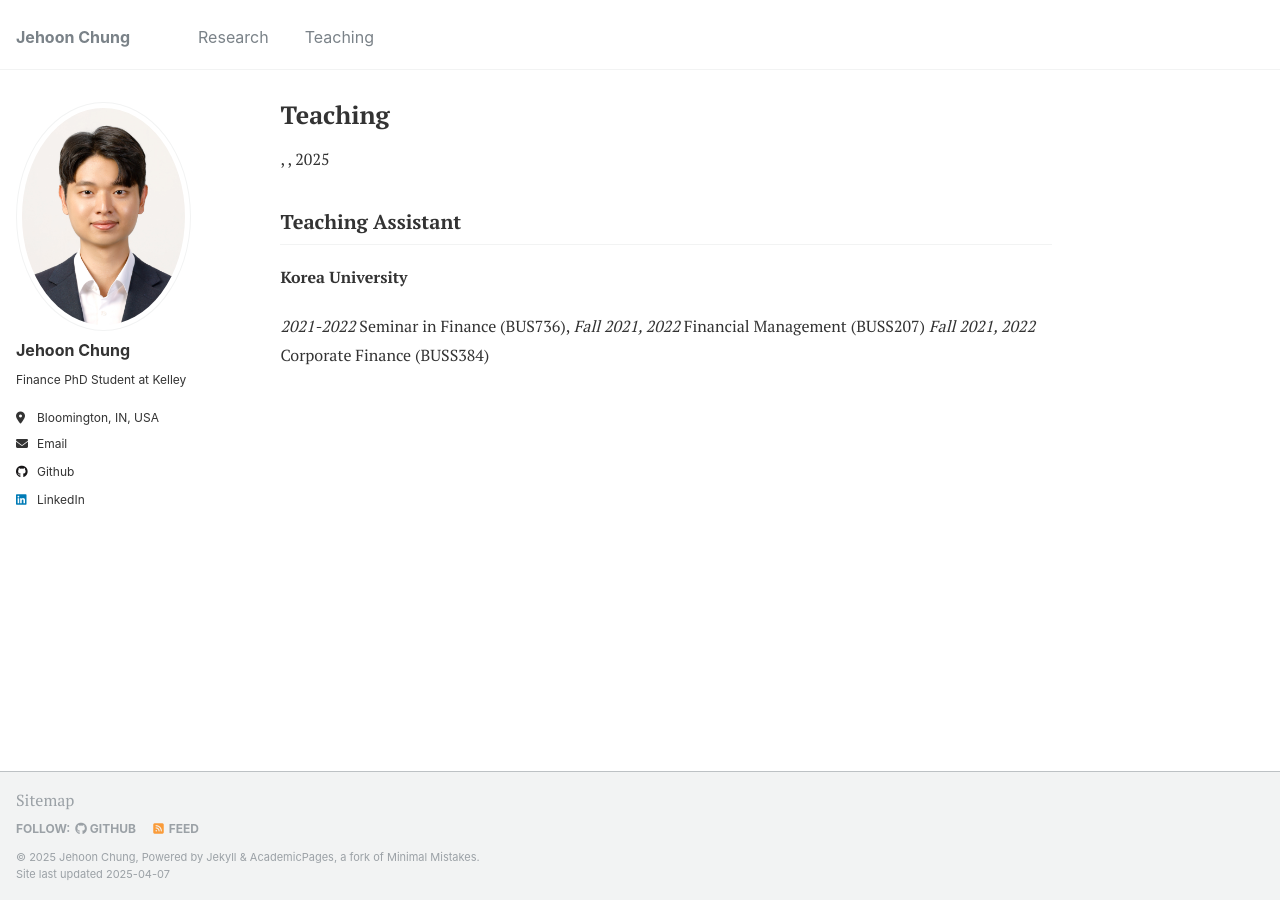
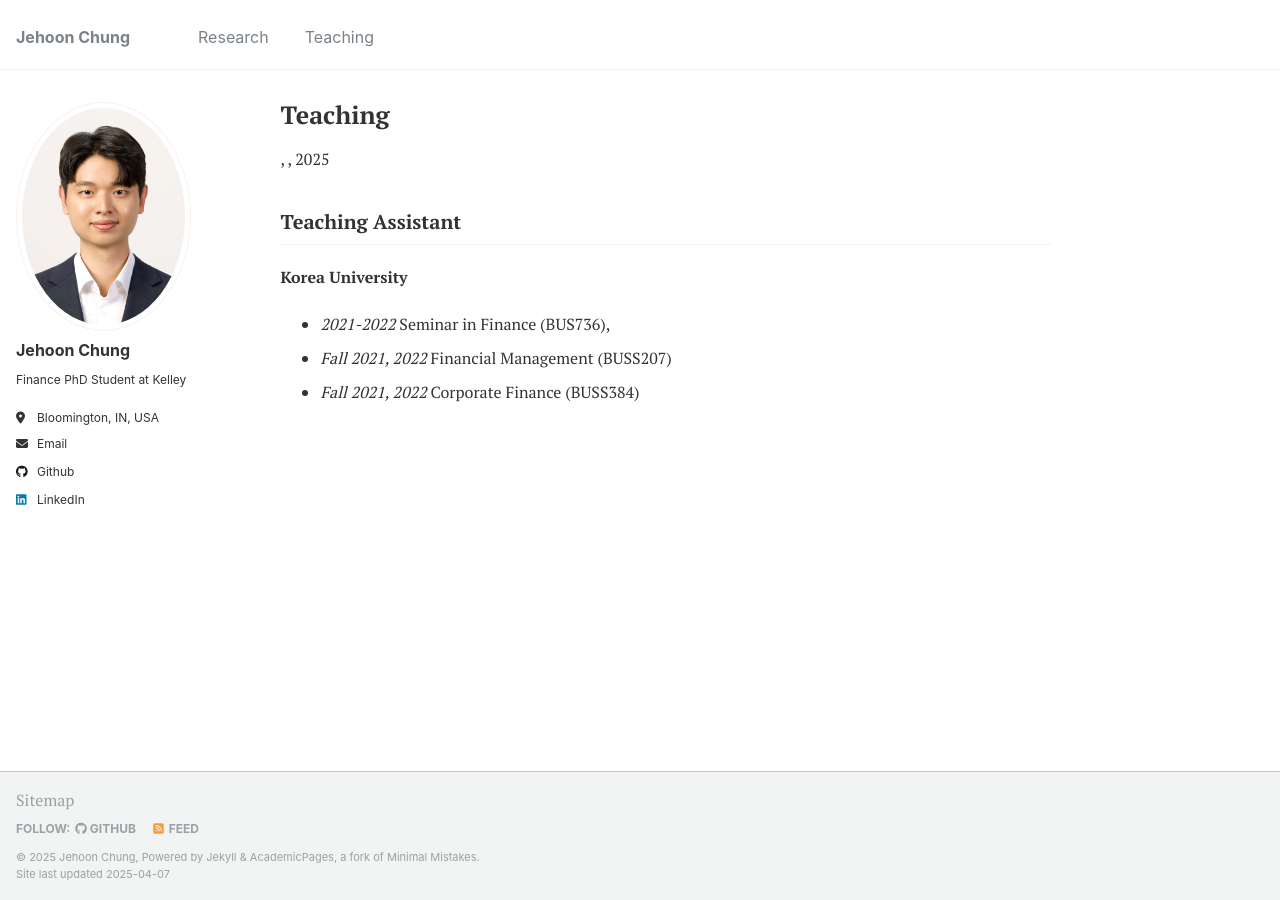
Before and after one commit to JehoonChung/jehoonchung.github.io, a Jekyll site: the page built from _teaching/2014-spring-teaching-1.md, in a window 1280 px wide. Built offline with Jekyll 4.4.1, drawn with Linux system fonts in a browser that asks for light colours.

```diff
--- a/_teaching/2014-spring-teaching-1.md
+++ b/_teaching/2014-spring-teaching-1.md
@@ -9,6 +9,6 @@ permalink: /teaching/
 ## Teaching Assistant
 **Korea University**
 
-*2021-2022* Seminar in Finance (BUS736),
-*Fall 2021, 2022* Financial Management (BUSS207)
-*Fall 2021, 2022* Corporate Finance (BUSS384)
+- *2021-2022* Seminar in Finance (BUS736),
+- *Fall 2021, 2022* Financial Management (BUSS207)
+- *Fall 2021, 2022* Corporate Finance (BUSS384)
```
